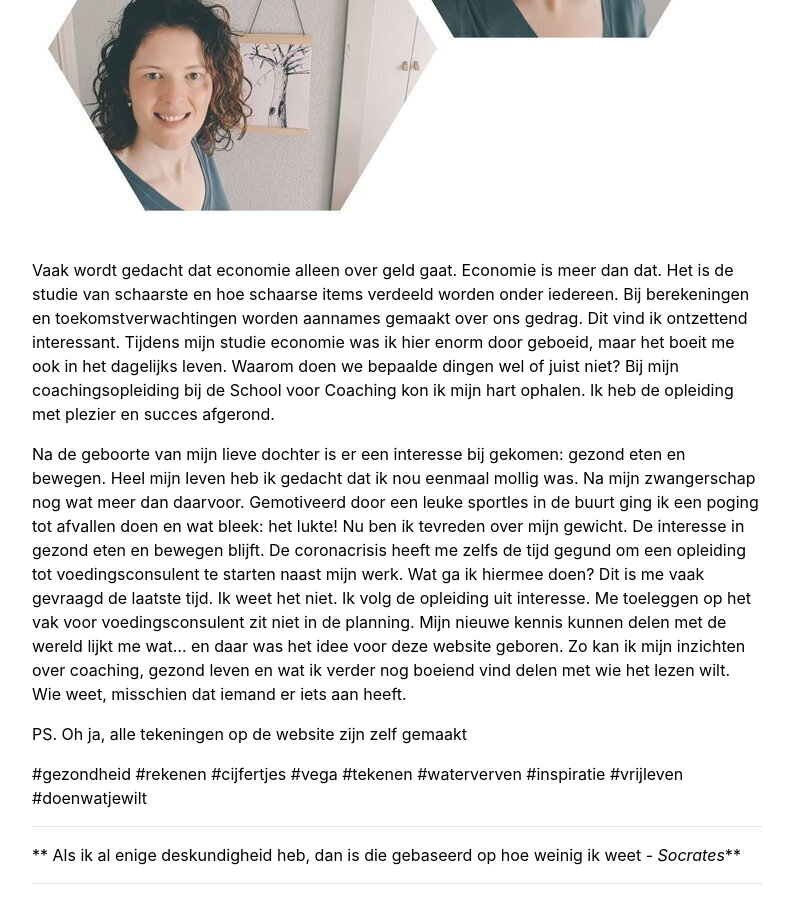
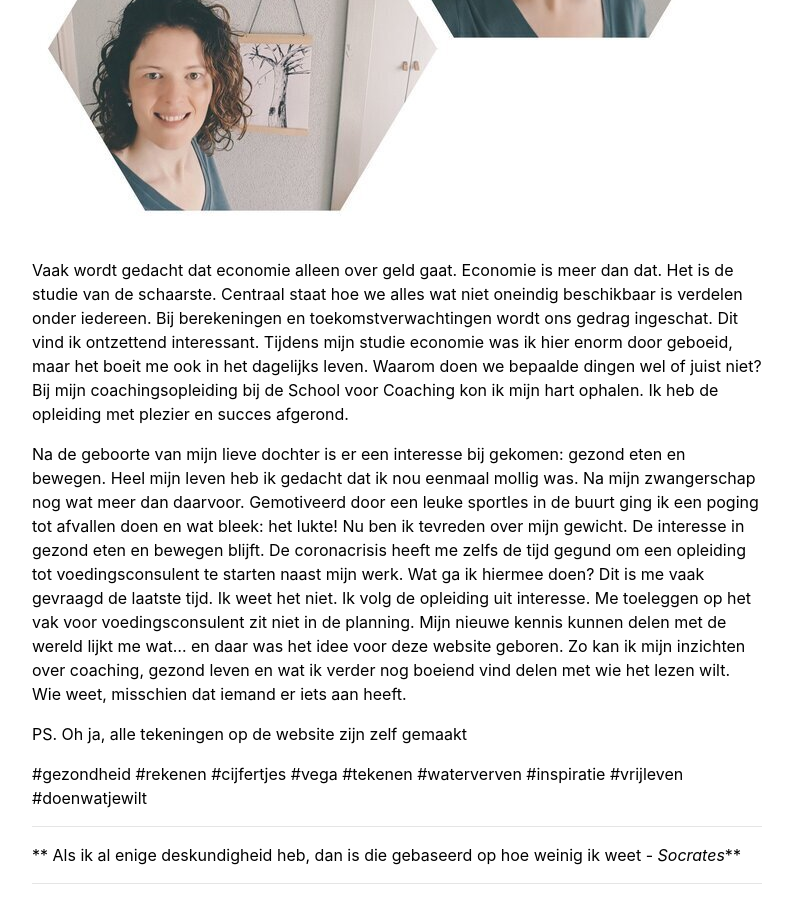
Before and after one commit to BaasLimited/baasovereten.github.io, a Jekyll site: the page built from over-mij.md, in a window 1280 px wide and 900 px high, scrolled down 673 px. Shown: the whole window, without its empty margins (243-1035 px from the left). Built offline with Jekyll 4.4.1, drawn with Linux system fonts in a browser that asks for light colours.

Commit message:
Update over-mij.md

```diff
--- a/over-mij.md
+++ b/over-mij.md
@@ -7,7 +7,7 @@
 
 ![foto Renske Baas](/uploads/mijnfoto.jpg)
 
-Vaak wordt gedacht dat economie alleen over geld gaat. Economie is meer dan dat. Het is de studie van schaarste en hoe schaarse items verdeeld worden onder iedereen. Bij berekeningen en toekomstverwachtingen worden aannames gemaakt over ons gedrag. Dit vind ik ontzettend interessant. Tijdens mijn studie economie was ik hier enorm door geboeid, maar het boeit me ook in het dagelijks leven. Waarom doen we bepaalde dingen wel of juist niet? Bij mijn coachingsopleiding bij de School voor Coaching kon ik mijn hart ophalen. Ik heb de opleiding met plezier en succes afgerond.
+Vaak wordt gedacht dat economie alleen over geld gaat. Economie is meer dan dat. Het is de studie van de schaarste. Centraal staat hoe we alles wat niet oneindig beschikbaar is verdelen onder iedereen. Bij berekeningen en toekomstverwachtingen wordt ons gedrag ingeschat. Dit vind ik ontzettend interessant. Tijdens mijn studie economie was ik hier enorm door geboeid, maar het boeit me ook in het dagelijks leven. Waarom doen we bepaalde dingen wel of juist niet? Bij mijn coachingsopleiding bij de School voor Coaching kon ik mijn hart ophalen. Ik heb de opleiding met plezier en succes afgerond.
 
 Na de geboorte van mijn lieve dochter is er een interesse bij gekomen: gezond eten en bewegen. Heel mijn leven heb ik gedacht dat ik nou eenmaal mollig was. Na mijn zwangerschap nog wat meer dan daarvoor. Gemotiveerd door een leuke sportles in de buurt ging ik een poging tot afvallen doen en wat bleek: het lukte! Nu ben ik tevreden over mijn gewicht. De interesse in gezond eten en bewegen blijft. De coronacrisis heeft me zelfs de tijd gegund om een opleiding tot voedingsconsulent te starten naast mijn werk. Wat ga ik hiermee doen? Dit is me vaak gevraagd de laatste tijd. Ik weet het niet. Ik volg de opleiding uit interesse. Me toeleggen op het vak voor voedingsconsulent zit niet in de planning. Mijn nieuwe kennis kunnen delen met de wereld lijkt me wat... en daar was het idee voor deze website geboren. Zo kan ik mijn inzichten over coaching, gezond leven en wat ik verder nog boeiend vind delen met wie het lezen wilt. Wie weet, misschien dat iemand er iets aan heeft.
 
```
